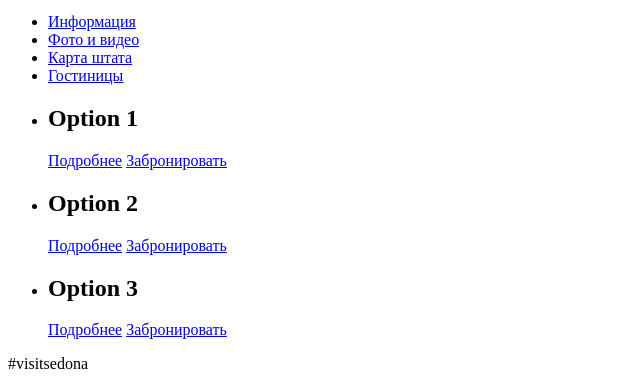
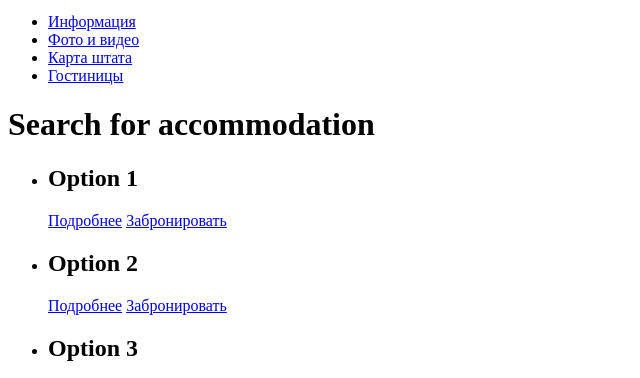
Before and after one commit to eugenia-smith/993019-sedona-27, a plain HTML site: page catalogue.html in a window 1280 px wide. Shown: the part 29-407 px from the top of the page, without its empty margins (0-640 px from the left). Drawn offline with Linux system fonts and the light colour scheme.

Commit message:
Добавлен заголовок 1 уровня

```diff
--- a/catalogue.html
+++ b/catalogue.html
@@ -19,6 +19,7 @@
   		</nav>
   	</header>
 <main>
+	<h1>Search for accommodation</h1>
 	<!--Форма поиска вариантов размещения-->
 	<ul>
 		<li><h2>Option 1</h2>
```
